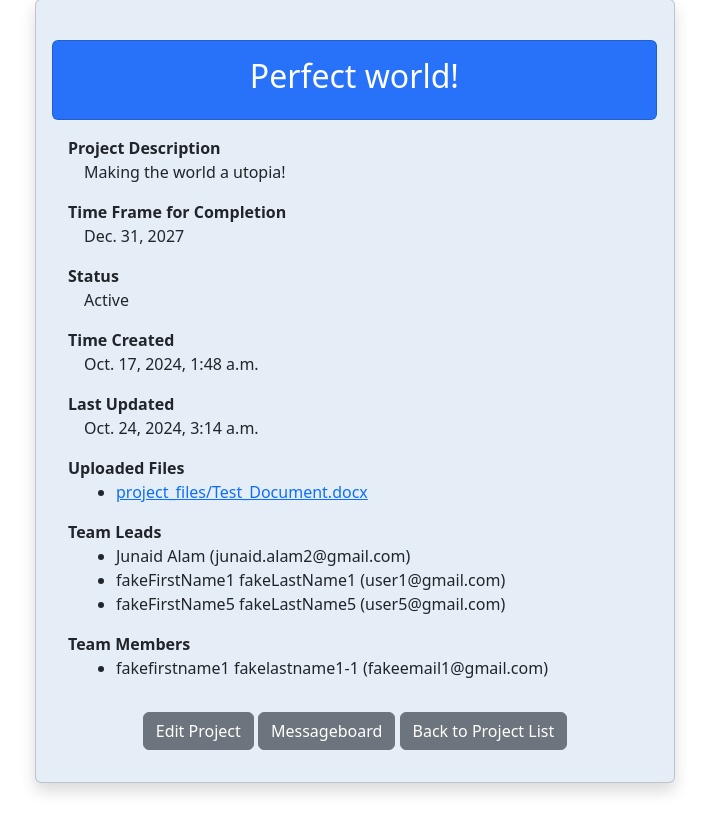
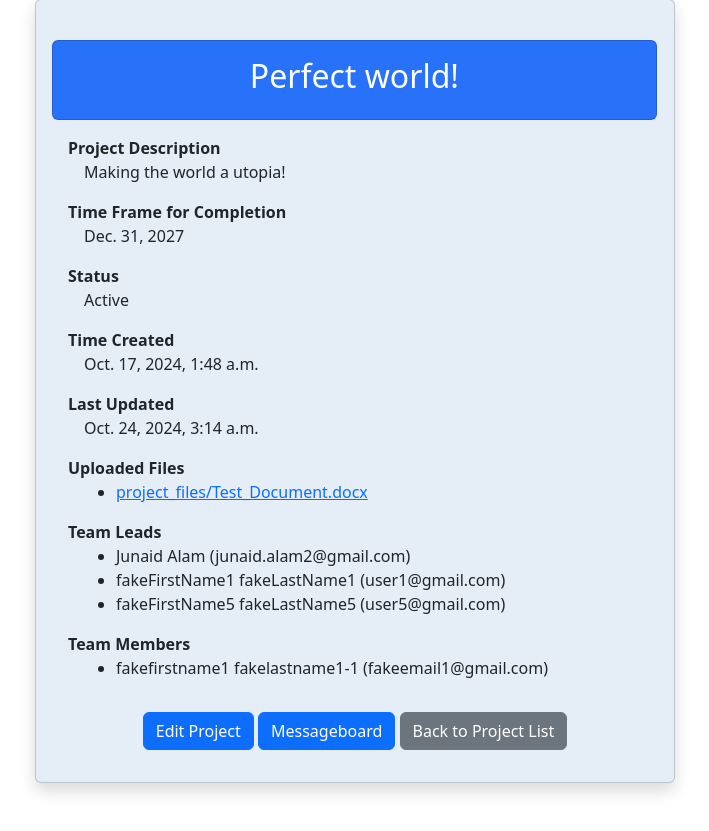
Before and after one commit to junaidalam2/basecamp_part2_django, a Django app: page /projects/3/ in a window 1280 px wide. Shown: the part 125-956 px from the top of the page, without its empty margins (332-1041 px from the left). Run offline with Django 5.2, Linux system fonts and the light colour scheme; a user stored in the database is signed in; data comes from the database, SQL or seed files in the repository.

Commit message:
fixed indenting of code

```diff
--- a/projects/templates/projects/project_detail.html
+++ b/projects/templates/projects/project_detail.html
@@ -106,11 +106,11 @@
                     </div>
                     <div class="text-center">
                         {% if is_team_member or is_superuser %}
-                <a class="btn btn-secondary" href="{% url 'projects:projects-update' object.pk %}">Edit Project</a>
+                        <a class="btn btn-primary" href="{% url 'projects:projects-update' object.pk %}">Edit Project</a>
                         {% else %}
-                <a class="btn btn-secondary" href="#" style="color: gray;" data-toggle="tooltip" title="Must be a project team member to edit">Edit Project</a>
+                        <a class="btn btn-primary" href="#" style="color: gray;" data-toggle="tooltip" title="Must be a project team member to edit">Edit Project</a>
                         {% endif %}
-                <a class="btn btn-secondary" href="{% url 'messageboards:project-messageboard-list' object.pk %}">Messageboard</a>
+                        <a class="btn btn-primary" href="{% url 'messageboards:project-messageboard-list' object.pk %}">Messageboard</a>
                         <a class="btn btn-secondary" href="{% url 'projects:projects-list' %}">Back to Project List</a>
                     </div>
                     <div class="mt-3"></div>
@@ -121,6 +121,7 @@
     <br>
     <br>
 </div>
+
 <script>
 
     document.addEventListener('DOMContentLoaded', function() {
```
Lines whose indentation alone changed are shown as unchanged.
